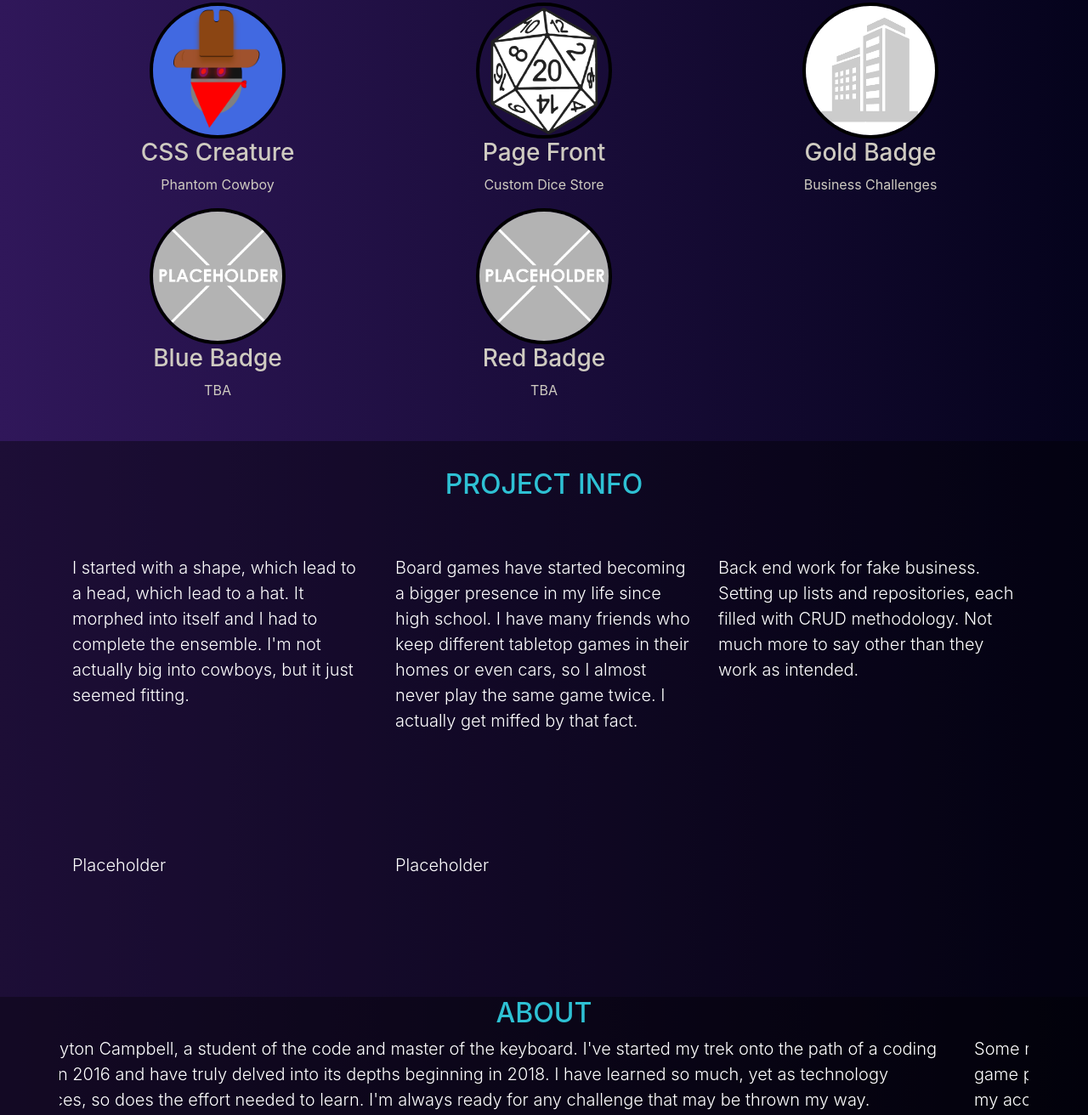
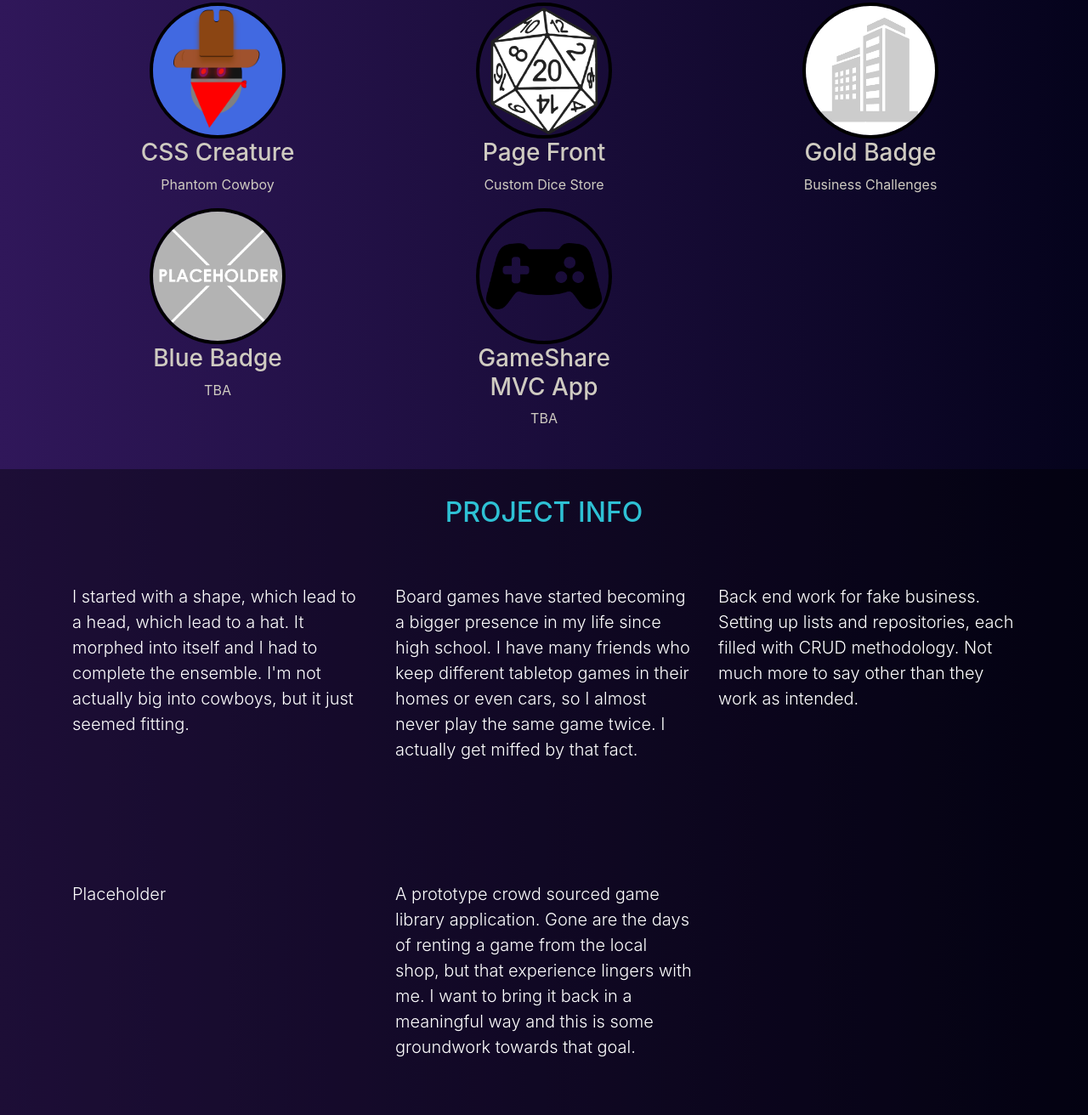
Before and after one commit to ClaytonCampbell/Portfolio, a plain HTML site: page index.html in a window 1280 px wide. Shown: the part 581-1893 px from the top of the page at 85% size. Drawn offline with nearby package versions, Linux system fonts and the light colour scheme; a script that the page names is missing; a web font is replaced by a local one.

Commit message:
Red Badge

```diff
--- a/index.html
+++ b/index.html
@@ -15,7 +15,7 @@
           <button class="btn btn btn-outline-primary secondButtonTwo" type="button" onclick="location.href = 'https://claytoncampbell.github.io/StoreFront/'">Web Page</button>
           <button class="btn btn btn-outline-primary secondButtonThree" type="button" onclick="location.href = 'https://github.com/ClaytonCampbell/Gold_Badge_Applications'">Business Challenges</button>
           <button class="btn btn btn-outline-primary secondButtonThree" type="button" onclick="location.href = '#'">Blue Badge</button>
-          <button class="btn btn btn-outline-primary secondButtonThree" type="button" onclick="location.href = '#'">Red Badge</button>
+          <button class="btn btn btn-outline-primary secondButtonThree" type="button" onclick="location.href = 'https://gameshareweb.azurewebsites.net/'">GameShare App</button>
         </form>
       </nav>
 
@@ -72,10 +72,10 @@
             </div>
             <div class="col-sm-4 center-div">
                 <div class="text-center caption">
-                            <a href="#">
-                            <img id="" class="pic" src="./assets/Placeholder.png" alt="Portfolio 2">
+                            <a href="https://gameshareweb.azurewebsites.net/">
+                            <img id="" class="pic" src="./assets/Controller.png" alt="Portfolio 2">
                             </a>
-                                <h3>Red Badge</h3>
+                                <h3>GameShare MVC App</h3>
                                 <p>TBA</p>
                 </div>
             </div>
@@ -103,7 +103,7 @@
                     <p class="lead">Placeholder</p>
                 </div>
                 <div class="col-sm-4">
-                    <p class="lead">Placeholder</p>
+                    <p class="lead">A prototype crowd sourced game library application. Gone are the days of renting a game from the local shop, but that experience lingers with me. I want to bring it back in a meaningful way and this is some groundwork towards that goal. </p>
                 </div>
 
             </div>
```
Also changed, not shown: assets/Controller.png (added).
